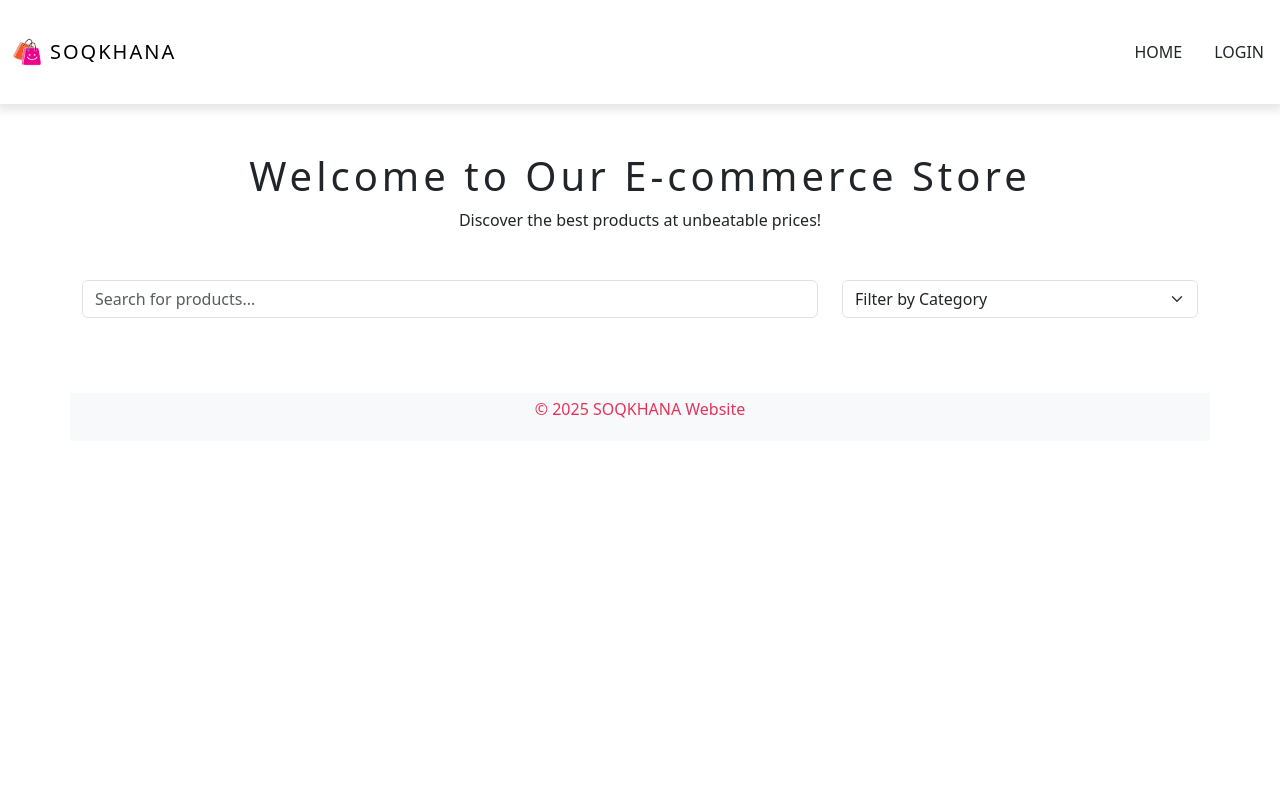
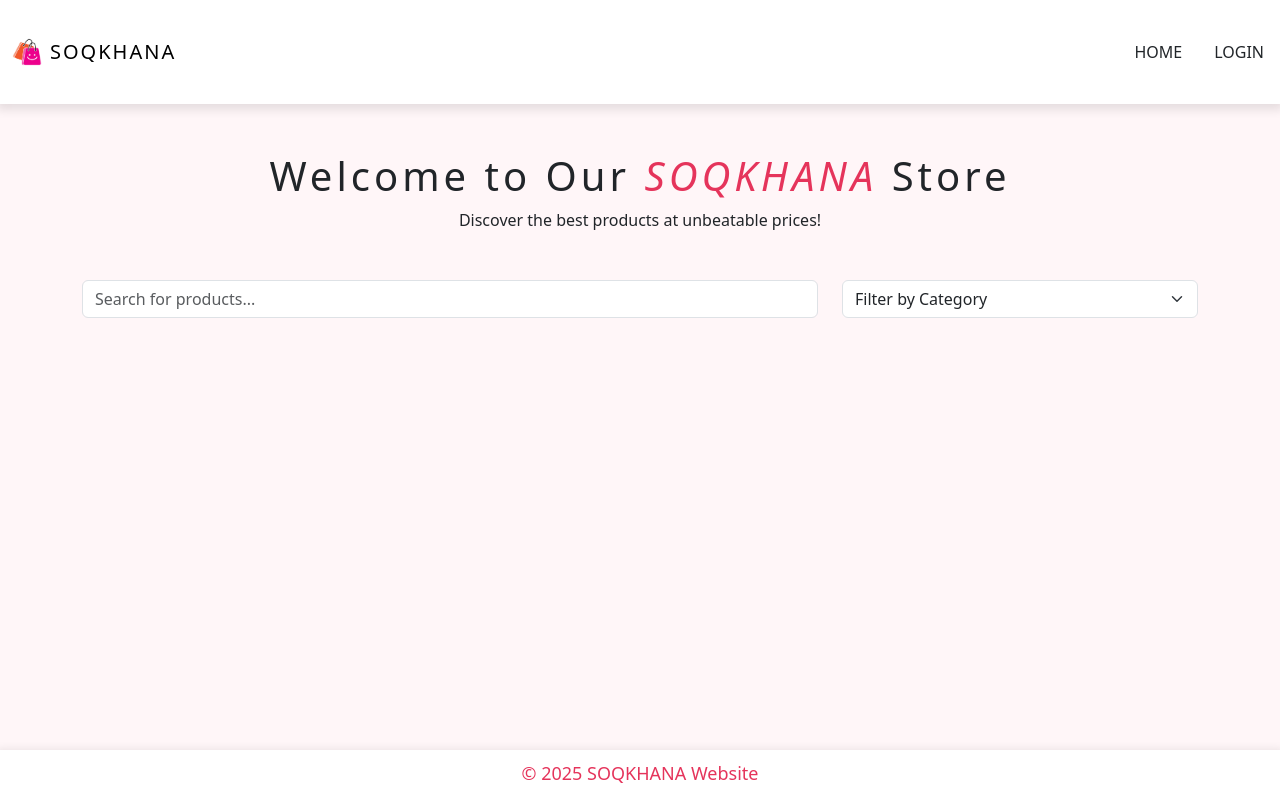
Before and after one commit to v2kv/graduation, a Flask app: page / in a window 1280 px wide. Run offline with Flask 3, Linux system fonts and the light colour scheme; data that the repository does not hold is empty; some libraries are stand-ins or nearby versions.

Commit message:
small changes to front end

```diff
--- a/static/index_style.css
+++ b/static/index_style.css
@@ -1,3 +1,6 @@
+:root{
+    --pink:#e5345b;
+}
 body{
     /* background: #414852; */
     font-family: system-ui, -apple-system, BlinkMacSystemFont, 'Segoe UI', Roboto, Oxygen, Ubuntu, Cantarell, 'Open Sans', 'Helvetica Neue', sans-serif;
@@ -18,7 +21,7 @@ body{
     box-shadow: 0 2px 20px rgba(0, 0, 0, 0.5);
     height: 450px;
     overflow: hidden;
-    background-color: #414852;
+    background-color: #4e000c;
     border-radius: 15px;
     transition: all 0.8s ease-in-out;
     }
@@ -53,7 +56,7 @@ body{
     align-items: center;
     width: 100%;
     height: 100%;
-    background-color: rgba(0, 174, 255, 0.8);
+    background-color: #e5345a80;
     opacity: 0;
     transition: opacity 0.3s ease;
     }
@@ -108,6 +111,6 @@ body{
     margin: 0px;
     font-size: 26px;
     font-weight: bold;
-    color: aqua;
+    color: #ff6284;
 
     }
--- a/static/layoutStyle.css
+++ b/static/layoutStyle.css
@@ -5,7 +5,12 @@
 body{
     /* background: #414852; */
     font-family: system-ui, -apple-system, BlinkMacSystemFont, 'Segoe UI', Roboto, Oxygen, Ubuntu, Cantarell, 'Open Sans', 'Helvetica Neue', sans-serif;
-
+    min-height: 100vh;
+    position: relative;
+    margin: 0;
+    padding-bottom: 100px;
+    box-sizing: border-box;
+    background-color: #fff6f8;
 }
 
 
@@ -16,6 +21,9 @@ body{
 /* ***************************** */
         /* Start nav bar */
 /* ***************************** */
+.navbar{
+    background-color: #ffffff !important;
+}
 .navbar{
     box-shadow: 0 3px 9px 3px rgba(0, 0, 0, 0.1);
 }
@@ -89,15 +97,37 @@ letter-spacing: 4px;
 
 
 
+nav a{
+    text-decoration: none;
+}
+/* ***************************** */
+        /* END Header */
+/* ***************************** */
+h1 span{
+font-style: italic;
+color: var(--pink);
+}
+
 
 
 /* ***************************** */
-        /* END Header */
+        /* Start Footer */
 /* ***************************** */
+
 footer{
-    height: 50px !important;
+    position: absolute;
+    bottom: 0;
+    width: 100%;
+    height: 50px;
 
+    background-color: white;
+    box-shadow: 0 3px 9px 3px rgba(0, 0, 0, 0.1);
 }
 footer p{
     color: var(--pink);
+    font-size: large;
+    padding-top: 10px;
 }
+/* ***************************** */
+        /* Start Footer */
+/* ***************************** */
--- a/templates/index.html
+++ b/templates/index.html
@@ -4,7 +4,7 @@
 
 {% block content %}
 <div class="text-center my-5">
-    <h1>Welcome to Our E-commerce Store</h1>
+    <h1>Welcome to Our <span>SOQKHANA</span> Store</h1>
     <p>Discover the best products at unbeatable prices!</p>
 </div>
 
@@ -21,28 +21,7 @@
         </select>
     </div>
 </div>
-<!-- Old style -->
-<!-- <div id="product-grid" class="row">
-    {% for item in items %}
-        <div class="col-md-4 mb-4">
-            <div class="card h-100 shadow-sm" data-category="{{ item.category_id }}">
-                {% if item.images and item.images|length > 0 %}
-                    <img src="/static/{{ item.images[0].image_url }}" class="card-img-top" alt="{{ item.item_name }}">
 
-                {% else %}
-                    <img src="{{ url_for('static', filename='images/no_image.png') }}" class="card-img-top" alt="No Image">
-                {% endif %}
-                <div class="card-body">
-                    <h5 class="card-title">{{ item.item_name }}</h5>
-                    <p class="card-text">{{ item.item_description[:100] }}...</p>
-                    <p class="card-text"><strong>${{ item.item_price }}</strong></p>
-                    <button class="btn btn-primary add-to-cart" data-item-id="{{ item.item_id }}">🛒 Add to Cart</button>
-                    <button class="btn btn-secondary add-to-wishlist" data-item-id="{{ item.item_id }}">⭐ Add to Wishlist</button>
-                </div>
-            </div>
-        </div>
-    {% endfor %}
-</div> -->
 <div class="wrapper">
     {% for item in items %}
     <div class="sing-card" data-category="{{ item.category_id }}">
--- a/templates/layout.html
+++ b/templates/layout.html
@@ -8,6 +8,7 @@
     <link rel="stylesheet" href="{{ url_for('static', filename='layoutStyle.css') }}">
     <link rel="stylesheet" href="{{ url_for('static', filename='index_style.css') }}">
     <link rel="stylesheet" href="{{ url_for('static', filename='all.css') }}">
+    <link rel="shortcut icon" href="{{ url_for('static', filename='images/icon.avif') }}">
 </head>
 <body>
 <!-- <nav class="navbar navbar-expand-lg navbar-dark bg-dark">
@@ -48,7 +49,7 @@
             <span class = "text-uppercase fw-lighter ms-2">SOQKHANA</span>
         </a>
         {% if current_user.is_authenticated %}
-
+        {% if current_user.role != 'admin' %}
         <div class = "order-lg-2 nav-btns">
             <a href="{{ url_for('cart.view_cart') }}">
 
@@ -71,6 +72,7 @@
                     <span class = "position-absolute top-0 start-100 translate-middle badge bg-primary">2</span>
                 </button>
             </a>
+            {% endif %}
             {% endif %}
         </div>
 
@@ -131,14 +133,14 @@
     </div>
 
 </header>
-    <footer>
-        <div class="container text-center bottom bg-light py-1 mt-2">
 
-            <p>&copy; 2025 SOQKHANA Website</i></p>
-        </div>
+<script src="https://cdn.jsdelivr.net/npm/bootstrap@5.3.0-alpha1/dist/js/bootstrap.bundle.min.js"></script>
+</body>
+<footer class="text-center">
+    <div class="container">
 
-    </footer>
+        <p>&copy; 2025 SOQKHANA Website</p>
+    </div>
 
-    <script src="https://cdn.jsdelivr.net/npm/bootstrap@5.3.0-alpha1/dist/js/bootstrap.bundle.min.js"></script>
-</body>
+</footer>
 </html>
```
